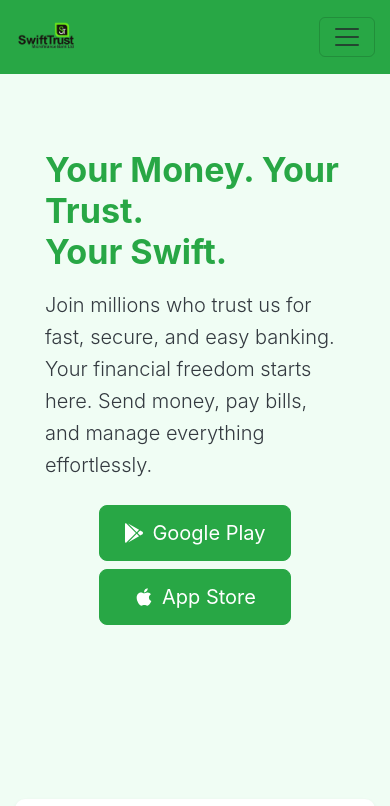
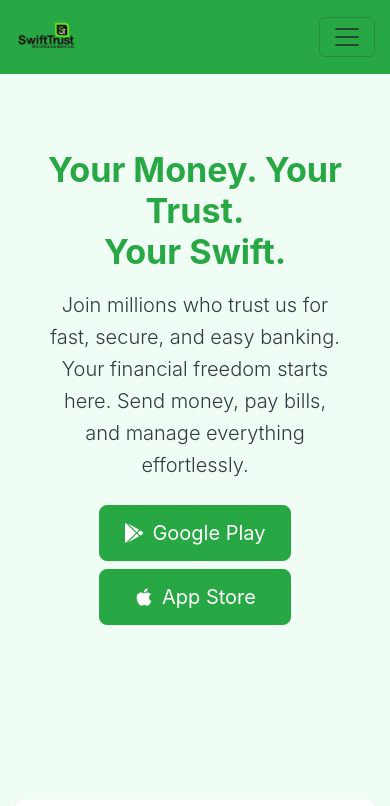
Before and after one commit to MahmudChiv/STMB, a React (Vite) app: page / in a window 390 px wide. Shown: the top 806 px of the page. Built offline with nearby package versions, Linux system fonts and the light colour scheme.

Commit message:
Update: hero.tsx

```diff
--- a/src/components/Hero.css
+++ b/src/components/Hero.css
@@ -27,6 +27,13 @@ a{
   /* width: fit-content; */
 }
 
+@media (max-width: 991px) {
+  .hero-text-content h1,
+  .hero-text-content p {
+    text-align: center !important;
+  }
+}
+
 .hero-logo {
   width: 150px;
   margin-bottom: 20px;
--- a/src/components/Hero.tsx
+++ b/src/components/Hero.tsx
@@ -21,10 +21,10 @@ const Hero = () => {
               alt="Swift Trust Logo"
               className="hero-logo"
             />
-            <h1 className="display-4 fw-bold my-3 text-sm-center text-lg-start">
+            <h1 className="display-4 fw-bold my-3">
               Your Money. Your Trust. <br /> Your Swift.
             </h1>
-            <p className="lead mb-4 text-sm-center text-lg-start">
+            <p className="lead mb-4">
               Join millions who trust us for fast, secure, and easy banking.
               Your financial freedom starts here. Send money, pay bills, and
               manage everything effortlessly.
```
